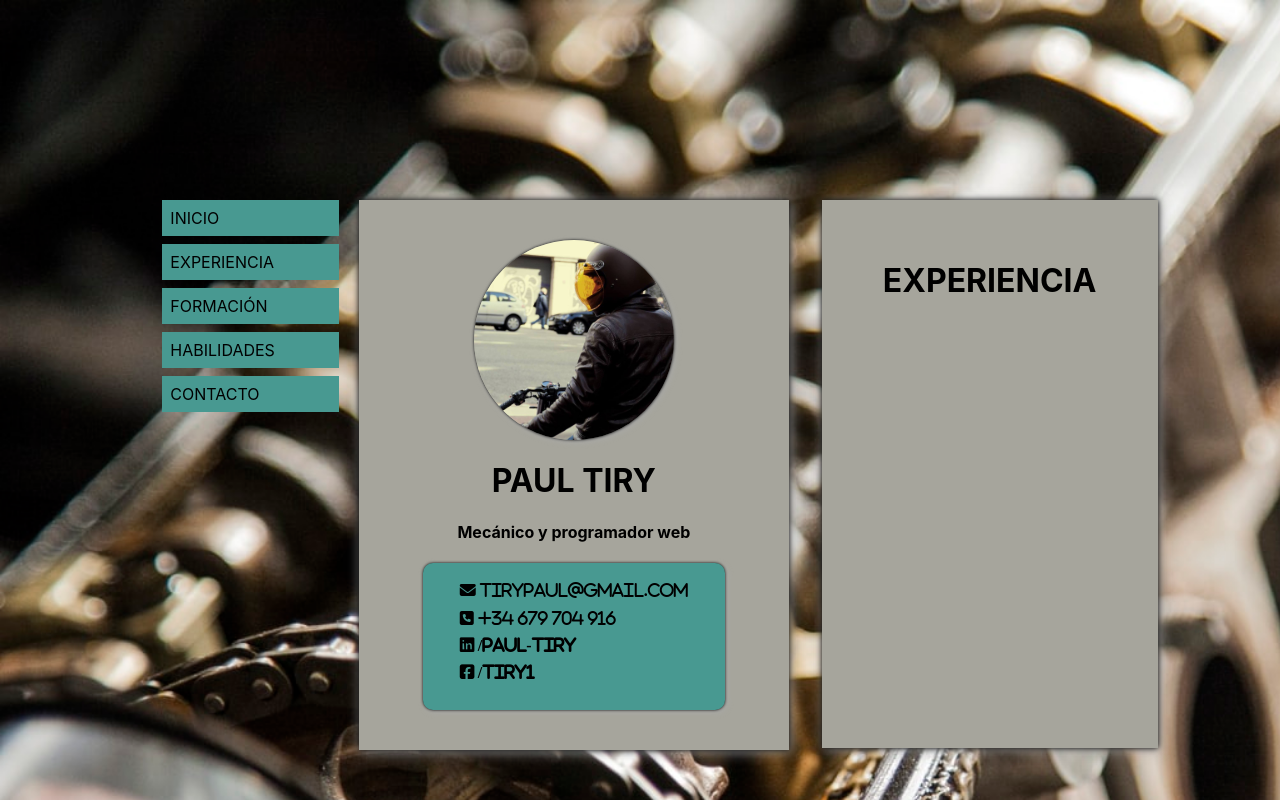
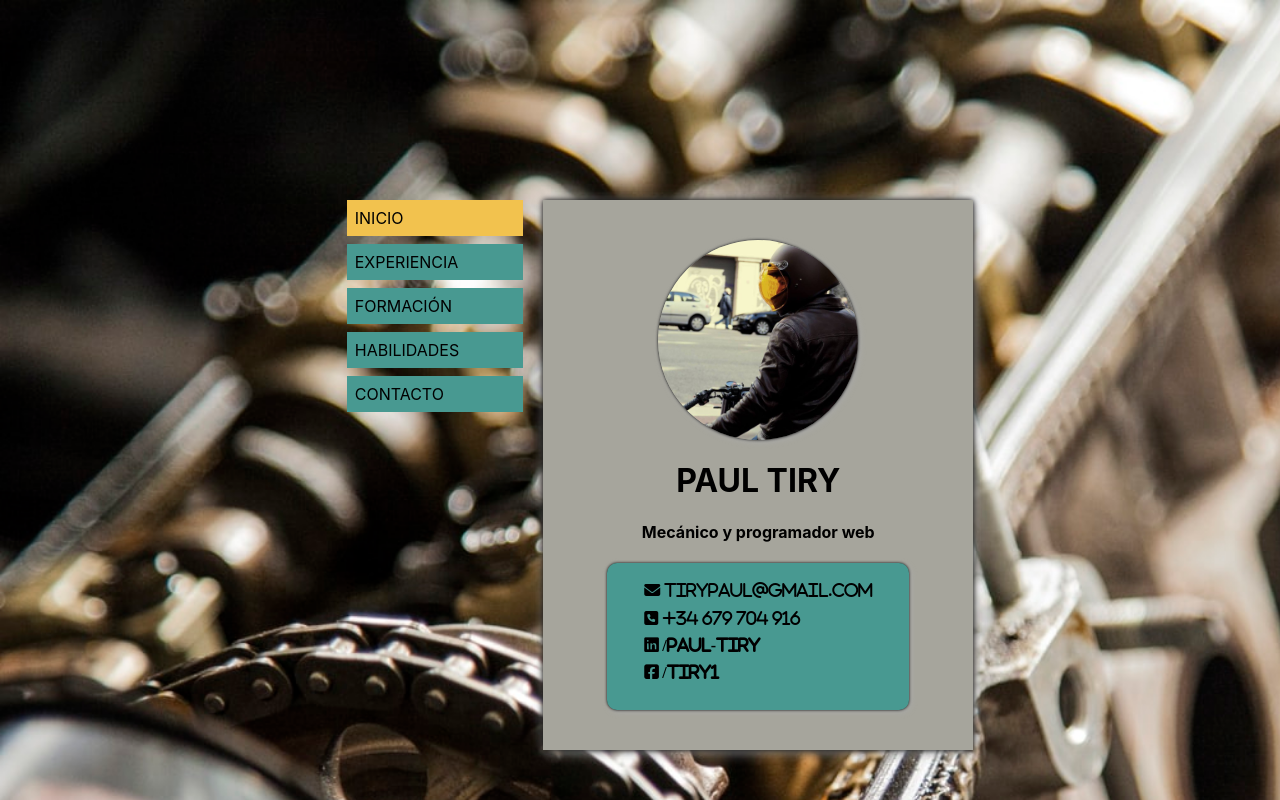
Before and after one commit to ptiry02/mi-web-react, a React (Create React App) app: page / in a window 1280 px wide. Shown: the top 800 px of the page. Built offline with nearby package versions, Linux system fonts and the light colour scheme.

Commit message:
making buttons work

```diff
--- a/src/App.jsx
+++ b/src/App.jsx
@@ -1,26 +1,34 @@
 import { MainCard } from "./components/MainCard";
 import styled from "styled-components";
-import Button from "./components/Button";
+import { Button } from "./components/Button";
 import { MenuItems } from "./components/MenuItems";
 import { ExpCard } from "./components/ExpCard";
+import { useState } from "react";
 
 export const App = () => {
+  const [cardId, setCardId] = useState("home");
+
+  const handleClick = (data) => {
+    setCardId(data);
+  };
+
   return (
     <Container>
       <MenuList>
-        {MenuItems.map((item, index) => (
-          <Element key={index}>
+        {MenuItems.map((item) => (
+          <Element key={item.id}>
             <Button
-              id={item.id}
-              className={item.cName}
-              title={item.title}
-              onClick
+              ident={item.id}
+              cName={item.cName}
+              label={item.title}
+              onClick={() => handleClick(item.id)}
+              isSelected={cardId === item.id}
             />
           </Element>
         ))}
       </MenuList>
       <MainCard />
-      <ExpCard />
+      {cardId !== "home" && <ExpCard cardId={cardId} />}
     </Container>
   );
 };
--- a/src/components/Button.jsx
+++ b/src/components/Button.jsx
@@ -1,27 +1,24 @@
-import React, { useState } from "react";
+import React from "react";
 import styled from "styled-components";
 
-export default function Button(props) {
-  const [card, setCard] = useState(props.id);
-  const handleClick = (data) => {
-    setCard(data);
-    console.log(card);
-  };
+export const Button = ({
+  ident,
+  cName,
+  label,
+  isSelected,
+  onClick = () => {},
+}) => {
   return (
-    <Btn
-      id={props.id}
-      className={props.cName}
-      onClick={() => handleClick(props.id)}
-    >
-      {props.title.toUpperCase()}
+    <Btn id={ident} className={cName} onClick={onClick} isClicked={isSelected}>
+      {label.toUpperCase()}
     </Btn>
   );
-}
+};
 
 const Btn = styled.a`
   display: block;
   margin-bottom: 0.5rem;
-  background-color: #489991;
+  background-color: ${({ isClicked }) => (isClicked ? "#f2c24e" : "#489991")};
   text-decoration: none;
   color: black;
   padding: 0.5rem 4rem 0.5rem 0.5rem;
--- a/src/components/ExpCard.jsx
+++ b/src/components/ExpCard.jsx
@@ -1,10 +1,11 @@
 import React from "react";
 import styled from "styled-components";
+import { MenuItems } from "./MenuItems";
 
-export const ExpCard = () => {
+export const ExpCard = ({ cardId }) => {
   return (
     <Card>
-      <h1>EXPERIENCIA</h1>
+      <h1>{MenuItems.find((item) => item.id === cardId).content}</h1>
     </Card>
   );
 };
--- a/src/components/MenuItems.jsx
+++ b/src/components/MenuItems.jsx
@@ -10,23 +10,27 @@ export const MenuItems = [
     url: "#2",
     cName: "menu-link",
     id: "exp",
+    content: "experiencia",
   },
   {
     title: "formación",
     url: "#3",
     cName: "menu-link",
     id: "form",
+    content: "formación",
   },
   {
     title: "habilidades",
     url: "#4",
     cName: "menu-link",
     id: "hab",
+    content: "habilidades",
   },
   {
     title: "contacto",
     url: "#5",
     cName: "menu-link",
     id: "contact",
+    content: "contacto",
   },
 ];
```
